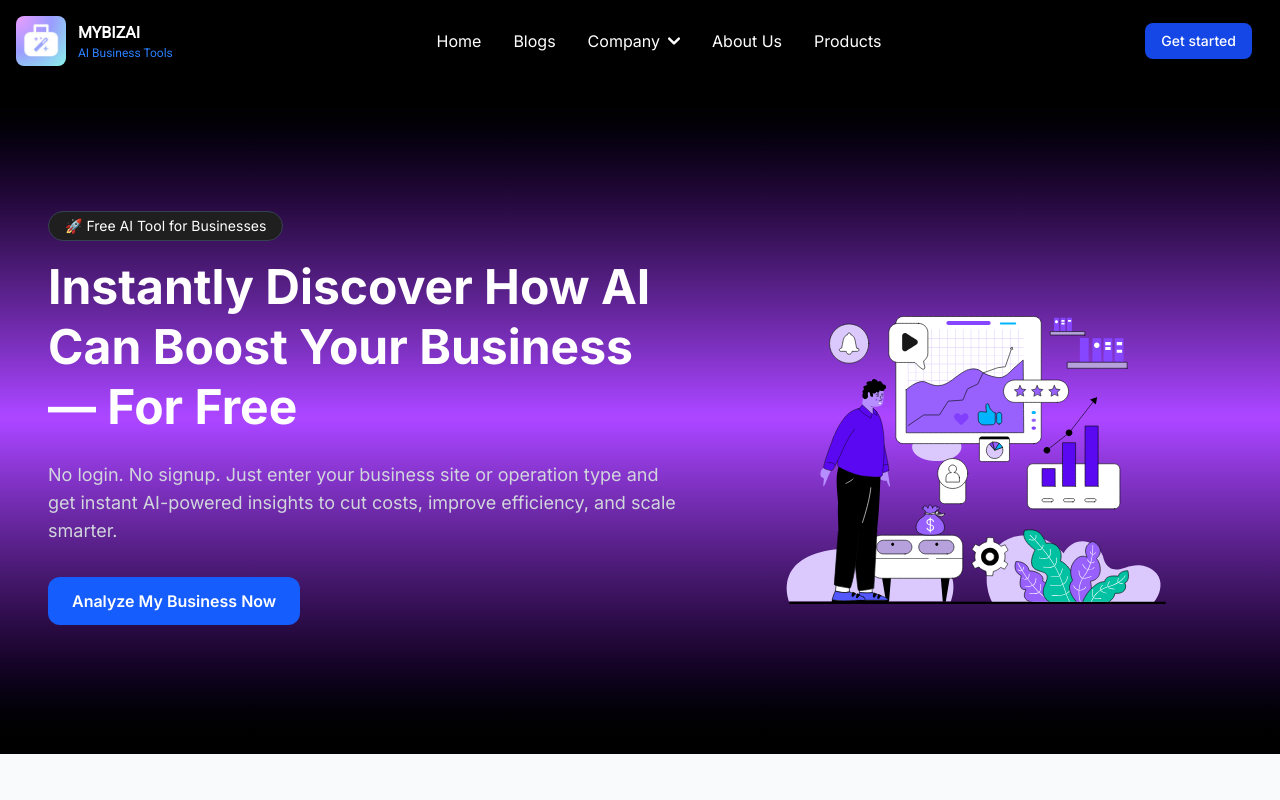
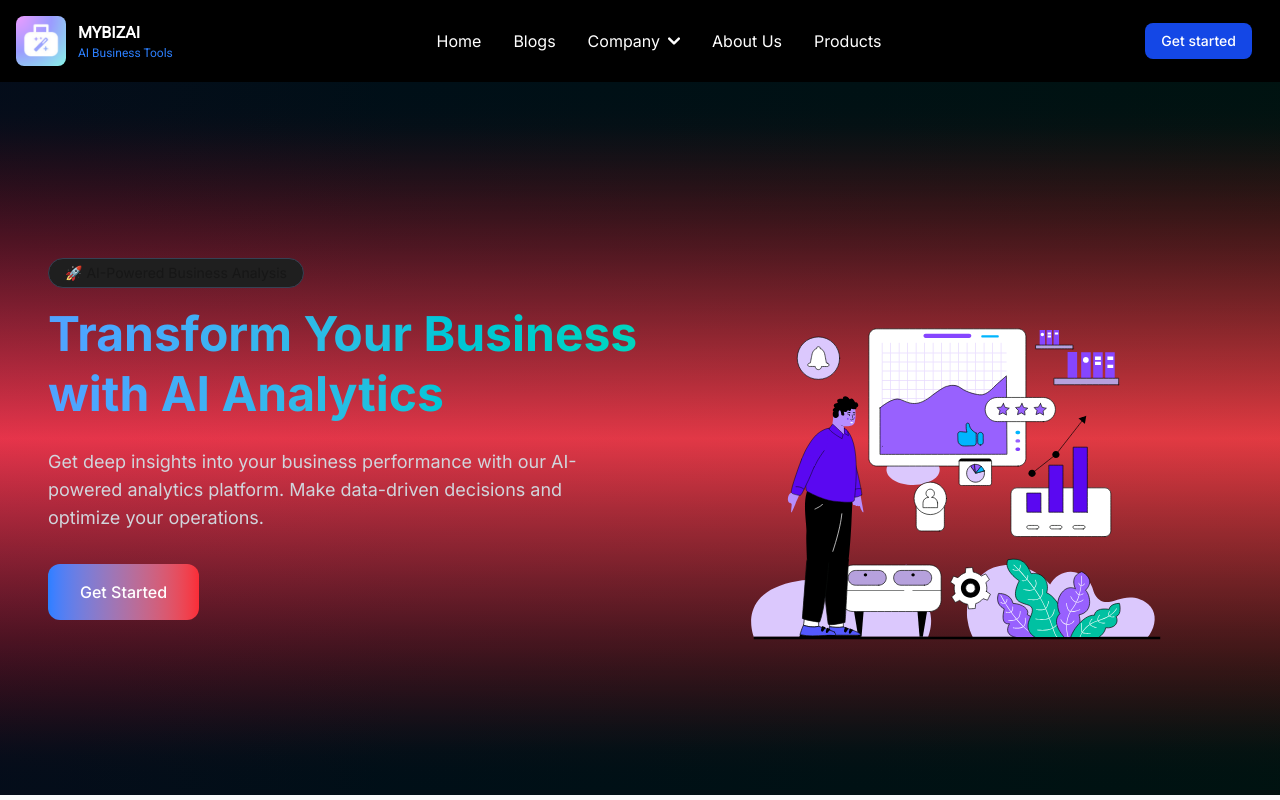
Before and after one commit to ojus208/mybizai, a Next.js app: page /aibusinessanalyzer in a window 1280 px wide. Shown: the top 800 px of the page. Built offline with nearby package versions, Linux system fonts and the light colour scheme.

Commit message:
fix: resolve build error

```diff
--- a/app/Products/page.jsx
+++ b/app/Products/page.jsx
@@ -1,7 +1,7 @@
 'use client'
 import { motion } from 'framer-motion';
 import Image from 'next/image';
-import { useState, useMemo, useEffect } from 'react';
+import { useState, useMemo, useEffect, useCallback } from 'react';
 
 const Page = () => {
     const [selectedIndustry, setSelectedIndustry] = useState('');
@@ -9,14 +9,21 @@ const Page = () => {
     const [searchQuery, setSearchQuery] = useState('');
     const [selectedCategory, setSelectedCategory] = useState('all');
 
-    const scrollToForm = () => {
+    const scrollToForm = useCallback(() => {
         if (typeof window !== 'undefined') {
             const formSection = document.getElementById("ai-form-section");
             if (formSection) {
                 formSection.scrollIntoView({ behavior: "smooth" });
             }
         }
-    };
+    }, []);
+
+    useEffect(() => {
+        // Client-side initialization
+        if (typeof window !== 'undefined') {
+            // Any client-side setup can go here
+        }
+    }, []);
 
     const products = [
         {
--- a/app/components/hero_analyzer.jsx
+++ b/app/components/hero_analyzer.jsx
@@ -1,43 +1,52 @@
 'use client'
-import React, { useEffect, useCallback } from "react";
+import { useState, useEffect, useCallback } from 'react';
+import { motion } from 'framer-motion';
 import Animation from "./Animation";
 
 const HeroAnalyzer = () => {
+    const [isClient, setIsClient] = useState(false);
+
+    useEffect(() => {
+        setIsClient(true);
+    }, []);
+
     const scrollToForm = useCallback(() => {
-    if (typeof window !== 'undefined') {
+        if (isClient) {
             const formSection = document.getElementById("ai-form-section");
             if (formSection) {
                 formSection.scrollIntoView({ behavior: "smooth" });
             }
         }
-  }, []);
-
-  // Add useEffect to ensure we're on the client side
-  useEffect(() => {
-    // Any client-side initialization can go here
-  }, []);
+    }, [isClient]);
 
     return (
-    <section className="w-full bg-gradient-to-b from-black via-purple-500  to-black text-white py-20 px-6 md:px-12">
-      <div className="max-w-7xl mx-auto flex flex-col md:flex-row items-center justify-between gap-10">
-        {/* Text Content */}
-        <div className="max-w-2xl">
+        <section className="w-full py-20 px-6 bg-gradient-to-b from-black via-red-500 to-black md:px-12 relative overflow-hidden">
+            <div className="absolute inset-0 bg-gradient-to-r from-blue-500/10 to-teal-500/10 animate-gradient"></div>
+            <div className="max-w-7xl mx-auto flex flex-col md:flex-row items-center justify-between gap-10 relative z-10">
+                <motion.div
+                    initial={{ opacity: 0, x: -20 }}
+                    animate={{ opacity: 1, x: 0 }}
+                    transition={{ duration: 0.5 }}
+                    className="max-w-2xl"
+                >
                     <div className="text-sm bg-[#1F1F1F] border border-gray-700 rounded-full px-4 py-1 inline-block mb-4">
-            🚀 Free AI Tool for Businesses
+                        🚀 AI-Powered Business Analysis
                     </div>
-          <h1 className="text-4xl md:text-5xl font-bold mb-6 leading-tight">
-            Instantly Discover How AI Can Boost Your Business — For Free
+                    <h1 className="text-4xl md:text-5xl font-bold mb-6 leading-tight bg-gradient-to-r from-blue-400 to-teal-400 text-transparent bg-clip-text">
+                        Transform Your Business with AI Analytics
                     </h1>
                     <p className="text-gray-300 text-lg mb-8">
-            No login. No signup. Just enter your business site or operation type and get instant AI-powered insights to cut costs, improve efficiency, and scale smarter.
+                        Get deep insights into your business performance with our AI-powered analytics platform. Make data-driven decisions and optimize your operations.
                     </p>
-          <button
+                    <motion.button
+                        whileHover={{ scale: 1.02 }}
+                        whileTap={{ scale: 0.98 }}
                         onClick={scrollToForm}
-            className="bg-blue-600 hover:bg-blue-700 text-white font-semibold px-6 py-3 rounded-xl transition duration-300"
+                        className="bg-gradient-to-r from-blue-500 to-red-500 text-white font-medium px-8 py-4 rounded-xl w-fit transition-all duration-300 hover:shadow-lg hover:shadow-blue-500/20"
                     >
-            Analyze My Business Now
-          </button>
-        </div>
+                        Get Started
+                    </motion.button>
+                </motion.div>
 
                 {/* Optional Image/Visual */}
                 <div className="w-full max-w-xl">
```
Lines whose indentation alone changed are shown as unchanged.
